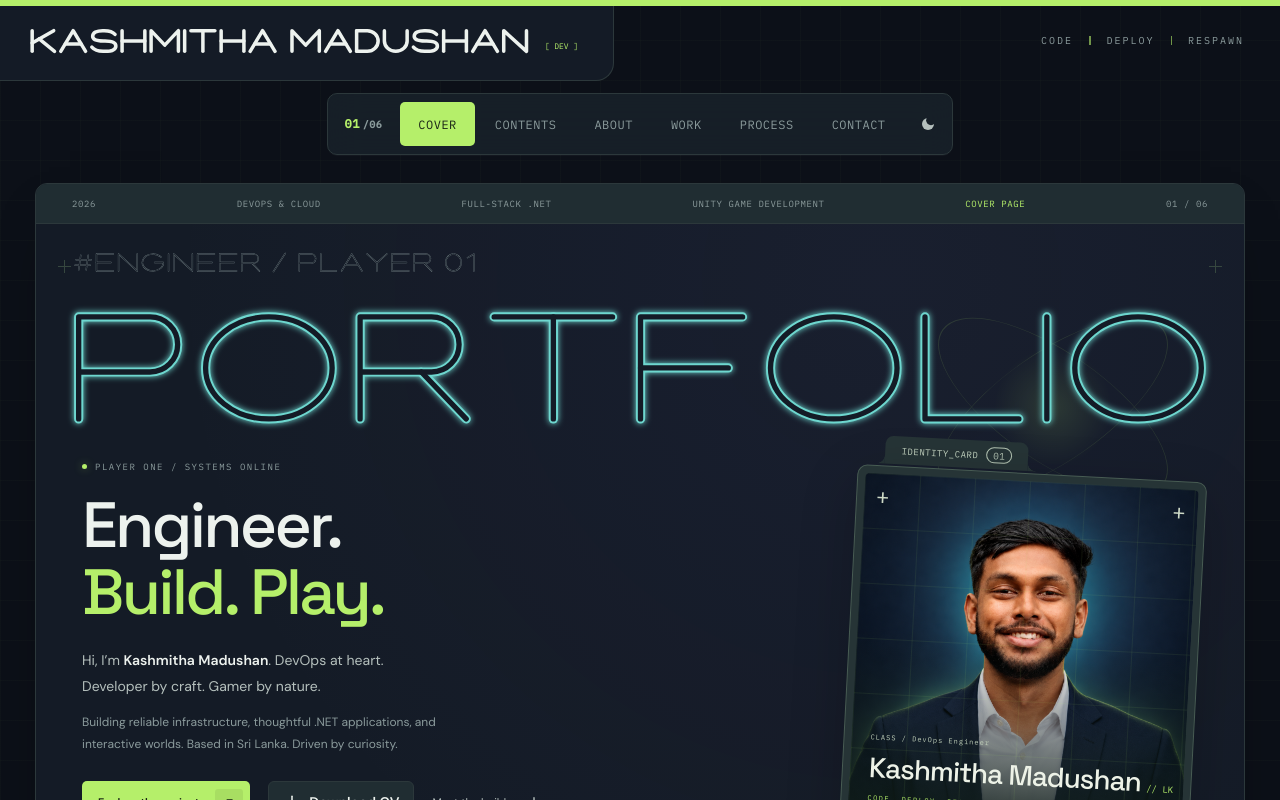
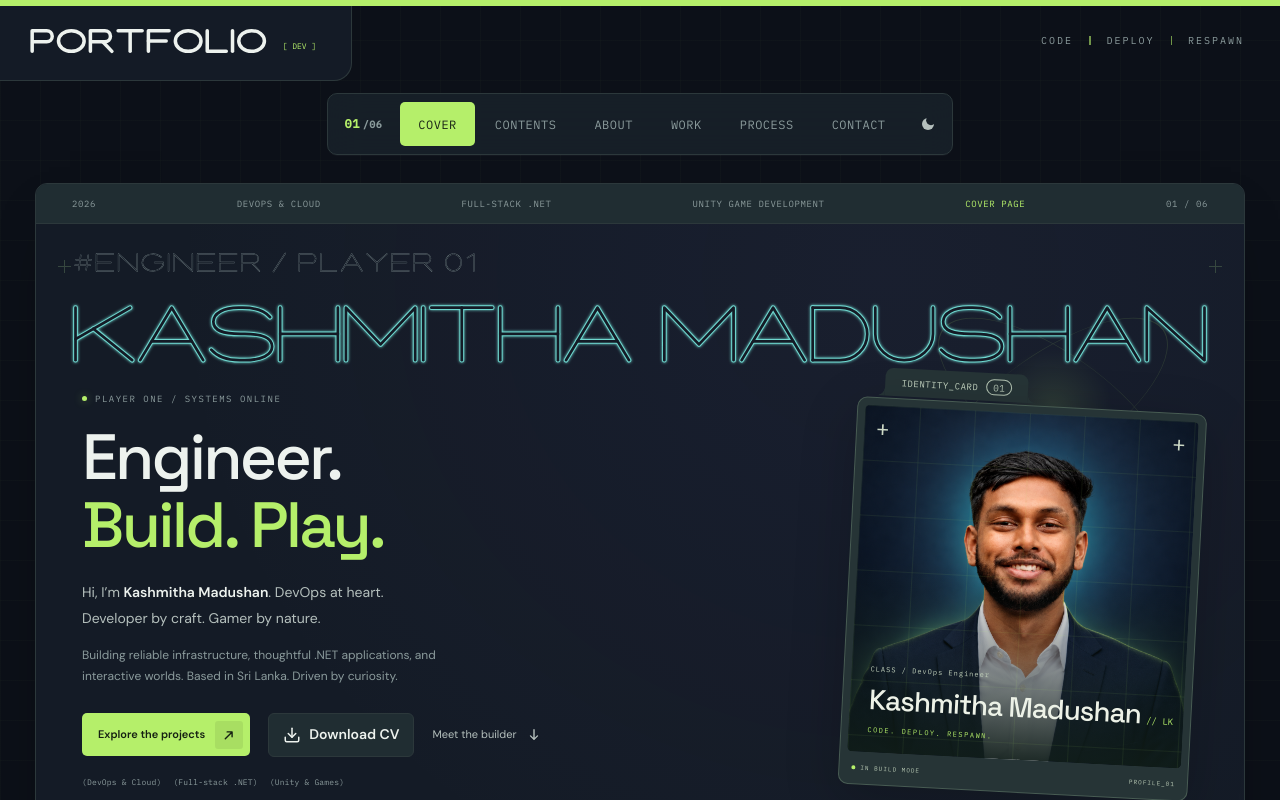
Before and after one commit to Kashmitha/personal-portfolio, a React (Vite) app in the folder web/: page / in a window 1280 px wide. Shown: the top 800 px of the page. Built offline with nearby package versions, Linux system fonts and the light colour scheme.

Commit message:
Update home page name title

```diff
--- a/web/src/components/FolderPortfolio.tsx
+++ b/web/src/components/FolderPortfolio.tsx
@@ -91,7 +91,7 @@ export interface FolderTabPortfolioTemplateProps {
   role?: string;
   /** Three short labels for every sheet's meta row. */
   disciplines?: string[];
-  /** The masthead and cover wordmark. Letters, digits and basic punctuation. */
+  /** The masthead label. Letters, digits and basic punctuation. */
   word?: string;
   /** The outlined tag behind the wordmark, e.g. "#2026". */
   tag?: string;
@@ -1813,12 +1813,12 @@ export default function FolderTabPortfolioTemplate({
         <div className="ftp-mast-row">
           <div className="ftp-mast-tab">
             <StrokeText
-              text={name}
+              text={word}
               weight={17}
               tracking={20}
               color="#ffffff"
               ligatures={ligatures}
-              label={word + ', ' + name}
+              label={word}
             />
             <span className="ftp-reg" aria-hidden="true">
               [ DEV ]
@@ -1899,12 +1899,12 @@ export default function FolderTabPortfolioTemplate({
             />
             <h1 id={uid + '-cover-h'} style={{ position: 'relative' }}>
               <StrokeText
-                text={word}
+                text={name}
                 className="ftp-cover-word"
                 radiant
                 weight={9}
                 outline={1.9}
-                tracking={22}
+                tracking={10}
                 color="var(--game-accent)"
                 ligatures={ligatures}
                 delay={150}
```
